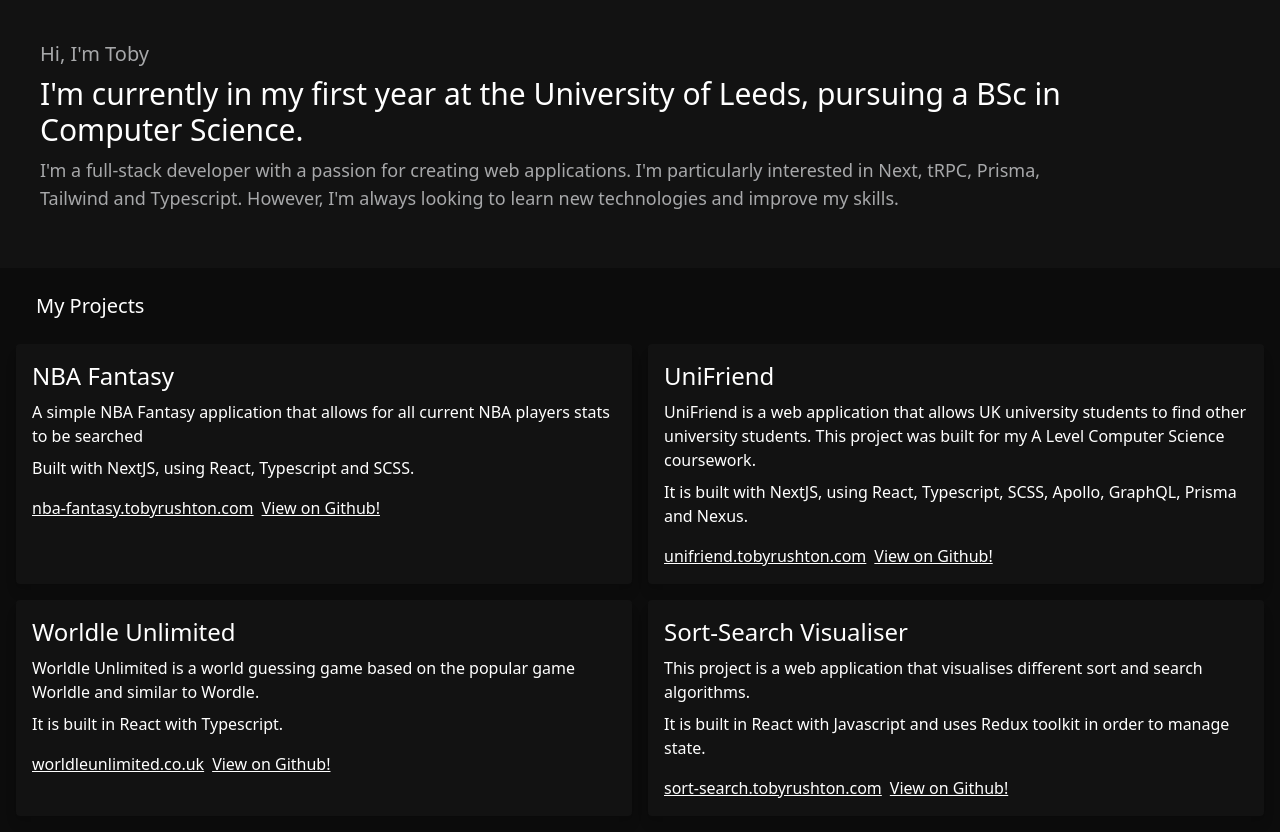
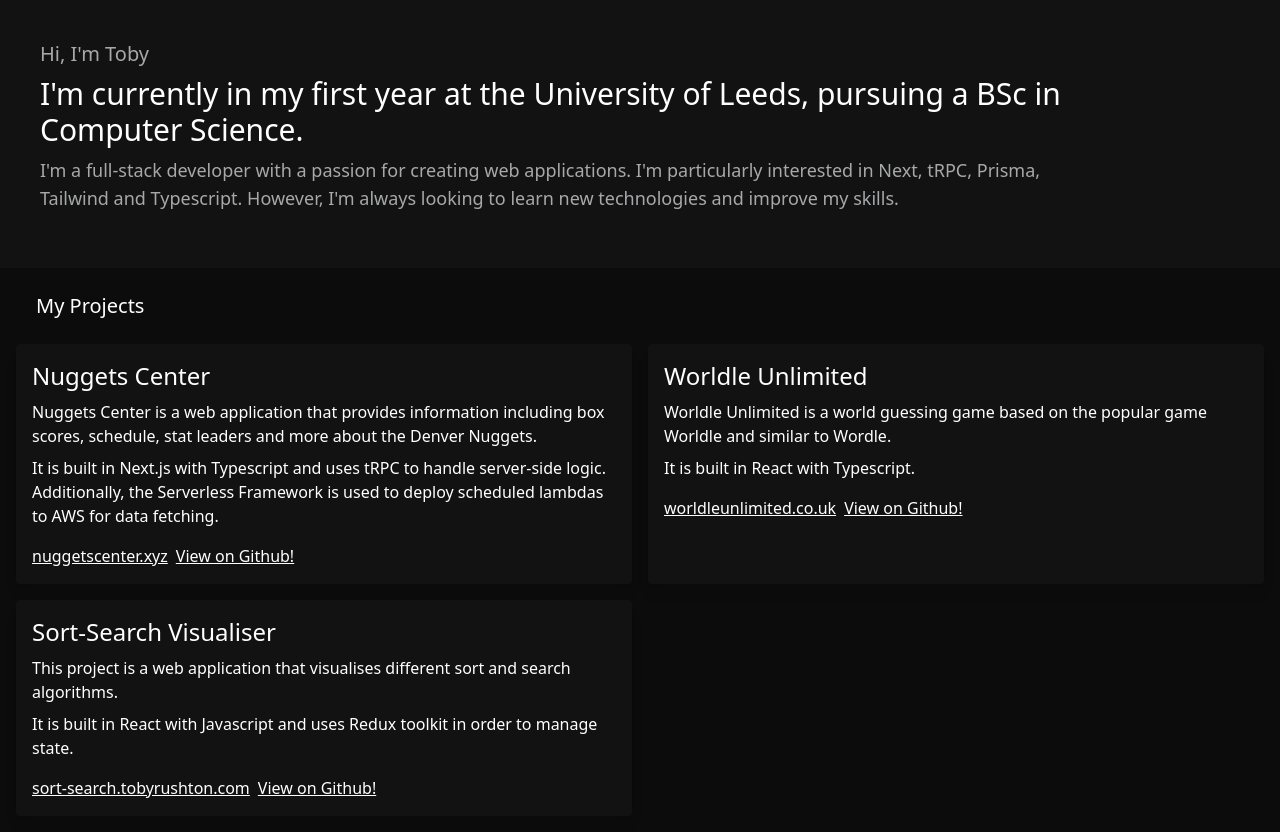
Before and after one commit to tobyrushton/tobyrushton.com, an Astro site: page / in a window 1280 px wide. Built offline with nearby package versions, Linux system fonts and the light colour scheme; Astro itself is replaced by a stand-in of ours; some icons are missing.

Commit message:
updated projects list

```diff
--- a/src/pages/index.astro
+++ b/src/pages/index.astro
@@ -37,10 +37,10 @@ import '@fontsource-variable/raleway'
                             <Github size="24" />
                         </a>
                         <a
-                        href="https://www.linkedin.com/in/toby-rushton-3698372b7/"
-                        target="_blank"
-                        rel="noopener"
-                        class="hover:text-[#FFA500]"
+                            href="https://www.linkedin.com/in/toby-rushton-3698372b7/"
+                            target="_blank"
+                            rel="noopener"
+                            class="hover:text-[#FFA500]"
                         >
                             <Linkedin size="24" />
                         </a>
@@ -51,29 +51,21 @@ import '@fontsource-variable/raleway'
                         My Projects
                     </h2>
                     <Project
-                        title="NBA Fantasy"
-                        link="nba-fantasy.tobyrushton.com"
-                        sourceLink="https://github.com/tobyrushton/nba-fantasy"
+                        title="Nuggets Center"
+                        link="nuggetscenter.xyz"
+                        sourceLink="https://github.com/tobyrushton/nuggets-center"
                     >
                         <p>
-                            A simple NBA Fantasy application that allows for all
-                            current NBA players stats to be searched
-                        </p>
-                        <p>Built with NextJS, using React, Typescript and SCSS.</p>
-                    </Project>
-                    <Project
-                        title="UniFriend"
-                        link="unifriend.tobyrushton.com"
-                        sourceLink="https://github.com/tobyrushton/unifriend"
-                    >
-                        <p>
-                            UniFriend is a web application that allows UK university
-                            students to find other university students. This project
-                            was built for my A Level Computer Science coursework.
+                            Nuggets Center is a web application that provides
+                            information including box scores, schedule, stat leaders
+                            and more about the Denver Nuggets.
                         </p>
                         <p>
-                            It is built with NextJS, using React, Typescript, SCSS,
-                            Apollo, GraphQL, Prisma and Nexus.
+                            It is built in Next.js with Typescript and uses tRPC
+                            to handle server-side logic. Additionally, the Serverless
+                            Framework is used to deploy scheduled lambdas to AWS for
+                            data fetching.
+
                         </p>
                     </Project>
                     <Project
```
